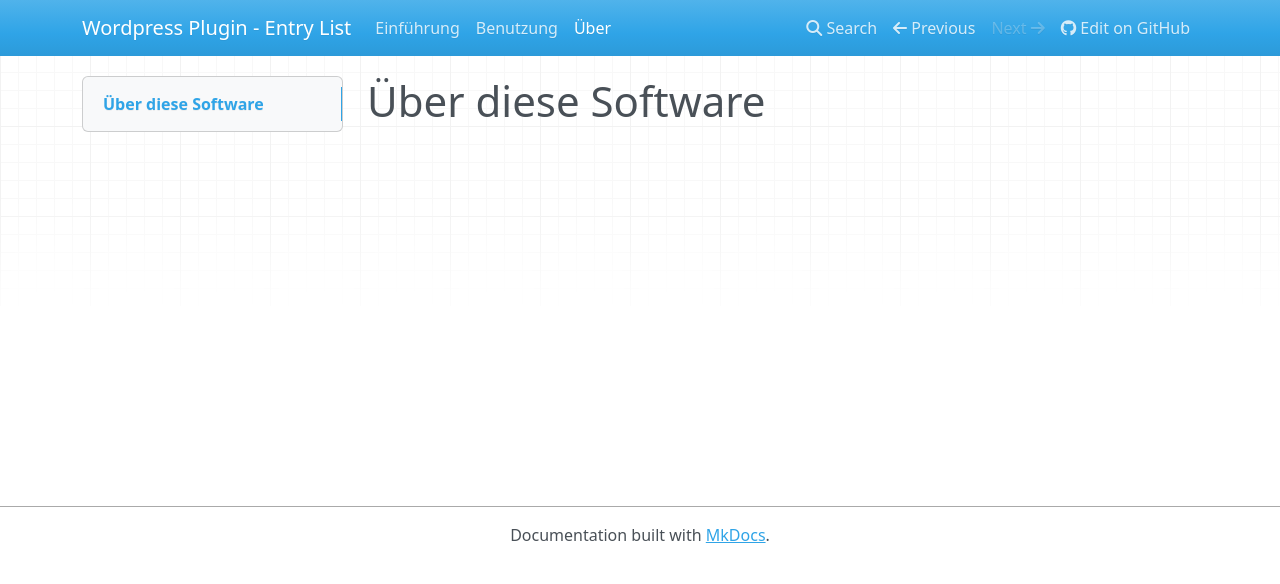
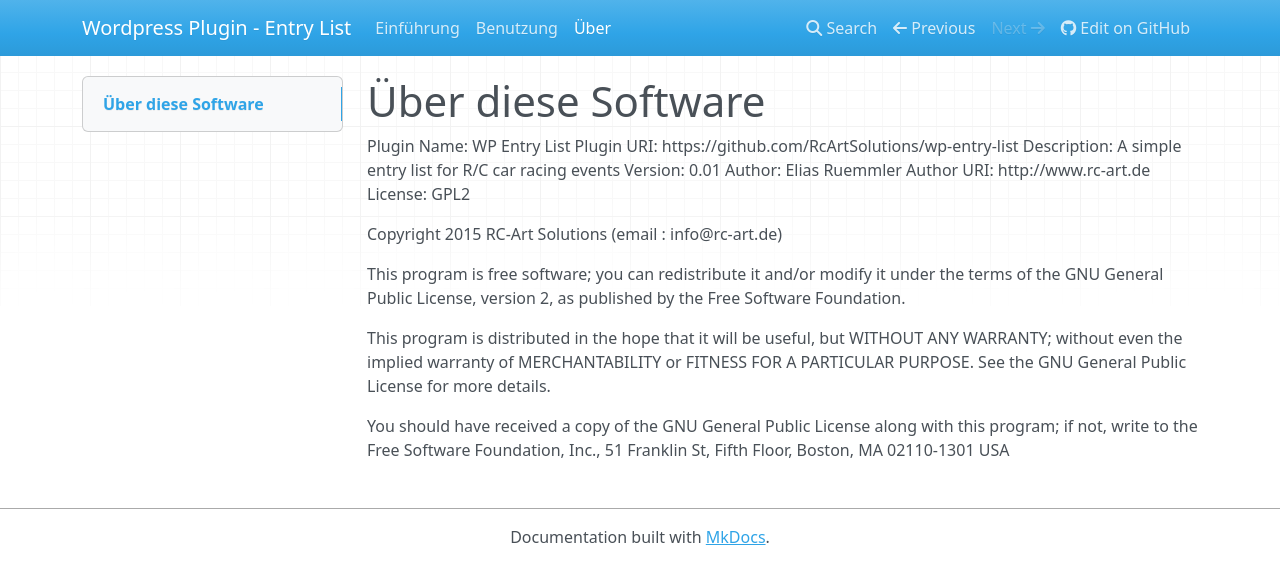
Before and after one commit to RcArtSolutions/wp-entry-list, an MkDocs documentation site: the page built from docs/about.md, in a window 1280 px wide. Shown: the top 584 px of the page. Built offline with MkDocs 1.6.1, drawn with Linux system fonts in a browser that asks for light colours; nearby versions of some CDN libraries; old or Windows-style settings are respelled for this version of MkDocs.

Commit message:
Update docs

```diff
--- a/docs/about.md
+++ b/docs/about.md
@@ -1,2 +1,26 @@
-&Uuml;ber diese Software
-========================
+Über diese Software
+===================
+
+Plugin Name: WP Entry List
+Plugin URI: https://github.com/RcArtSolutions/wp-entry-list
+Description: A simple entry list for R/C car racing events
+Version: 0.01
+Author: Elias Ruemmler
+Author URI: http://www.rc-art.de
+License: GPL2
+
+
+Copyright 2015  RC-Art Solutions  (email : info@rc-art.de)
+
+This program is free software; you can redistribute it and/or modify
+it under the terms of the GNU General Public License, version 2, as
+published by the Free Software Foundation.
+
+This program is distributed in the hope that it will be useful,
+but WITHOUT ANY WARRANTY; without even the implied warranty of
+MERCHANTABILITY or FITNESS FOR A PARTICULAR PURPOSE.  See the
+GNU General Public License for more details.
+
+You should have received a copy of the GNU General Public License
+along with this program; if not, write to the Free Software
+Foundation, Inc., 51 Franklin St, Fifth Floor, Boston, MA  02110-1301  USA
```
Also changed, not shown: docs/user-guide.md (+15 -2 lines).
